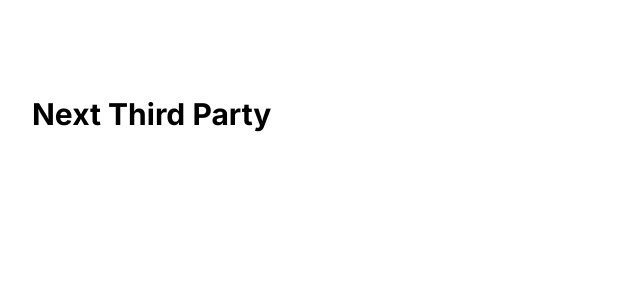
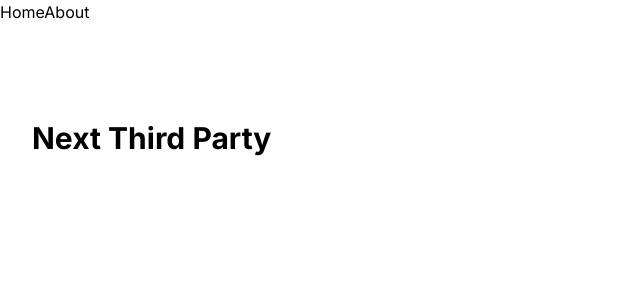
Before and after one commit to AryanEquirus/next-third-party, a Next.js app: page / in a window 1280 px wide. Shown: the top 300 px of the page, without its empty margins (0-640 px from the left). Built offline with nearby package versions, Linux system fonts and the light colour scheme.

Commit message:
Add nav links

```diff
--- a/app/layout.tsx
+++ b/app/layout.tsx
@@ -3,6 +3,7 @@
 import { GoogleTagManager } from '@next/third-parties/google'
 
 import './globals.css'
+import Link from 'next/link'
 
 const inter = Inter({ subsets: ['latin'] })
 
@@ -19,6 +20,17 @@
   return (
     <html lang='en'>
       <body className={inter.className}>
+        <header>
+          <nav>
+            <ul>
+              <li>
+                <Link href='/'>Home</Link>
+                <Link href='/about'>About</Link>
+              </li>
+            </ul>
+          </nav>
+        </header>
+
         <main>{children}</main>
         <GoogleTagManager gtmId='GTM-WBM4N32P' />
       </body>
```
